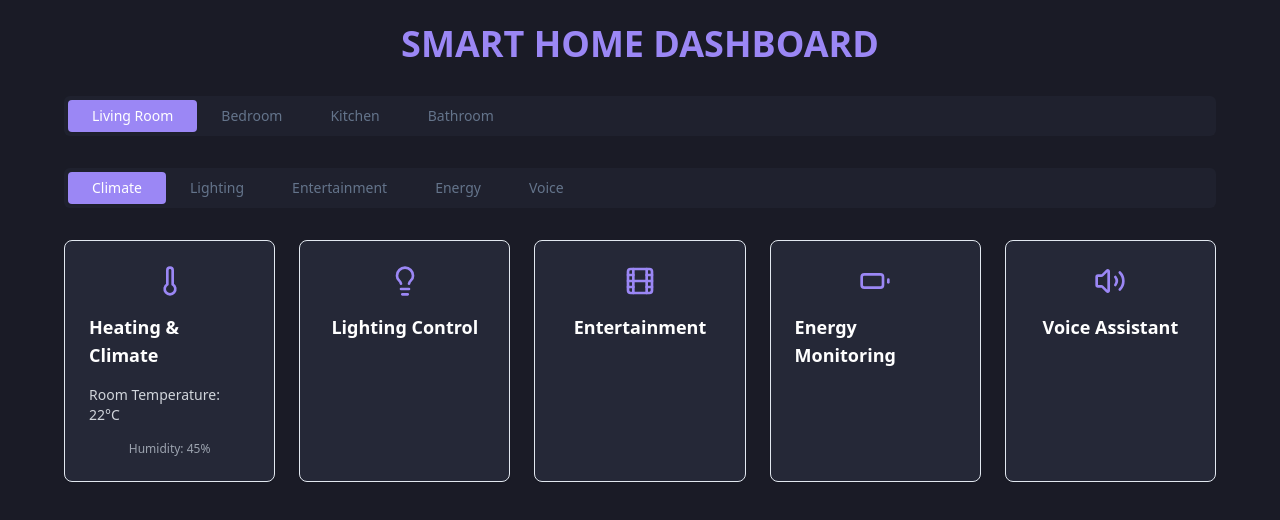
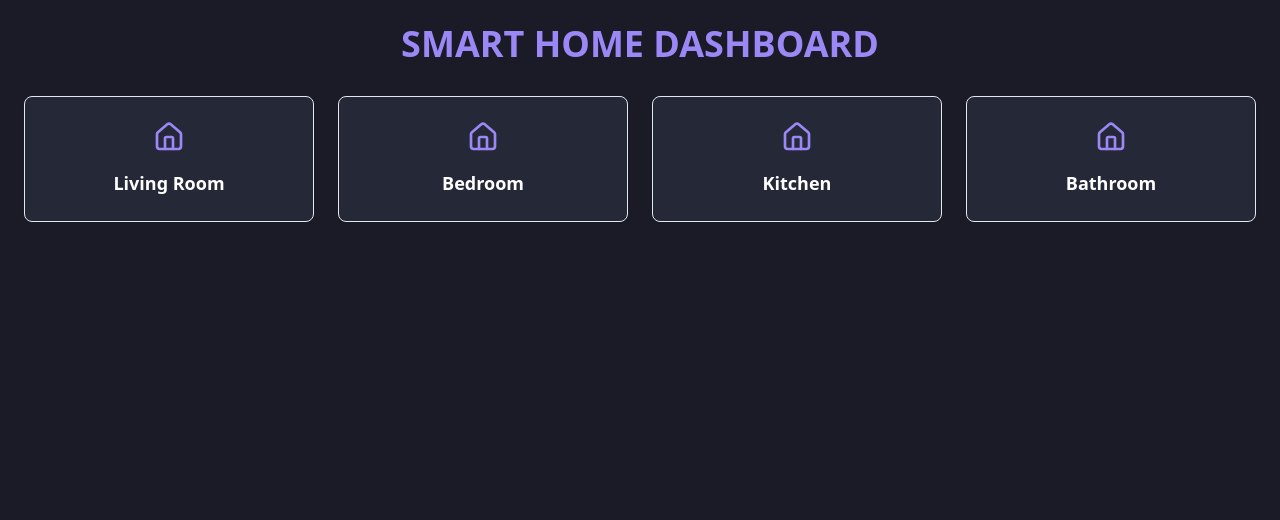
Before and after one commit to asumak2003/cozy-tabbed-haven-20, a React (Vite) app: page / in a window 1280 px wide. Shown: the top 520 px of the page. Built offline with nearby package versions, Linux system fonts and the light colour scheme.

Commit message:
Implement room boxes for dashboard
Replaced the tab navigation for rooms with a box layout. Each room is now represented by a box that leads to the respective boxes for heating, lighting, entertainment, and other features.
[skip gpt_engineer]

```diff
--- a/src/components/RoomCard.tsx
+++ b/src/components/RoomCard.tsx
@@ -6,12 +6,14 @@ import {
   Battery,
   Volume2
 } from "lucide-react";
+import { ReactNode } from "react";
 
 interface RoomCardProps {
   type: "climate" | "lighting" | "entertainment" | "energy" | "voice";
   title: string;
   value?: string;
   subtitle?: string;
+  icon?: ReactNode;
 }
 
 const icons = {
@@ -22,13 +24,13 @@ const icons = {
   voice: Volume2,
 };
 
-export const RoomCard = ({ type, title, value, subtitle }: RoomCardProps) => {
+export const RoomCard = ({ type, title, value, subtitle, icon }: RoomCardProps) => {
   const Icon = icons[type];
 
   return (
     <Card className="p-6 bg-secondary hover:bg-secondary/90 transition-colors cursor-pointer">
       <div className="flex flex-col items-center gap-4">
-        <Icon className="w-8 h-8 text-primary" />
+        {icon ? icon : <Icon className="w-8 h-8 text-primary" />}
         <h3 className="text-lg font-semibold text-white">{title}</h3>
         {value && <p className="text-sm text-gray-300">{value}</p>}
         {subtitle && <p className="text-xs text-gray-400">{subtitle}</p>}
--- a/src/components/SmartHomeDashboard.tsx
+++ b/src/components/SmartHomeDashboard.tsx
@@ -1,12 +1,21 @@
 import { useState } from "react";
-import { Tabs, TabsList, TabsTrigger, TabsContent } from "@/components/ui/tabs";
 import { RoomCard } from "./RoomCard";
+import { Home, ArrowLeft } from "lucide-react";
+import { Button } from "./ui/button";
 
 const rooms = ["Living Room", "Bedroom", "Kitchen", "Bathroom"];
 const features = ["Climate", "Lighting", "Entertainment", "Energy", "Voice"];
 
 export const SmartHomeDashboard = () => {
-  const [selectedRoom, setSelectedRoom] = useState(rooms[0]);
+  const [selectedRoom, setSelectedRoom] = useState<string | null>(null);
+
+  const handleRoomSelect = (room: string) => {
+    setSelectedRoom(room);
+  };
+
+  const handleBack = () => {
+    setSelectedRoom(null);
+  };
 
   return (
     <div className="min-h-screen bg-[#1a1b26] p-6">
@@ -14,37 +23,17 @@ export const SmartHomeDashboard = () => {
         SMART HOME DASHBOARD
       </h1>
 
-      <Tabs defaultValue={rooms[0]} className="w-full max-w-6xl mx-auto">
-        <TabsList className="w-full justify-start mb-6 bg-secondary/50 p-1">
-          {rooms.map((room) => (
-            <TabsTrigger
-              key={room}
-              value={room}
-              className="data-[state=active]:bg-primary data-[state=active]:text-white px-6"
-              onClick={() => setSelectedRoom(room)}
+      {selectedRoom ? (
+        <>
+          <Button
+            variant="ghost"
+            className="mb-6 text-primary hover:text-primary/90"
+            onClick={handleBack}
           >
-              {room}
-            </TabsTrigger>
-          ))}
-        </TabsList>
-
-        {rooms.map((room) => (
-          <TabsContent key={room} value={room}>
-            <Tabs defaultValue="Climate" className="w-full">
-              <TabsList className="w-full justify-start mb-6 bg-secondary/50 p-1">
-                {features.map((feature) => (
-                  <TabsTrigger
-                    key={feature}
-                    value={feature}
-                    className="data-[state=active]:bg-primary data-[state=active]:text-white px-6"
-                  >
-                    {feature}
-                  </TabsTrigger>
-                ))}
-              </TabsList>
-
-              {features.map((feature) => (
-                <TabsContent key={feature} value={feature}>
+            <ArrowLeft className="mr-2 h-4 w-4" />
+            Back to Rooms
+          </Button>
+          <h2 className="text-2xl font-semibold text-white mb-6">{selectedRoom}</h2>
           <div className="grid grid-cols-1 md:grid-cols-2 lg:grid-cols-3 xl:grid-cols-5 gap-6">
             <RoomCard
               type="climate"
@@ -69,12 +58,24 @@ export const SmartHomeDashboard = () => {
               title="Voice Assistant"
             />
           </div>
-                </TabsContent>
+        </>
+      ) : (
+        <div className="grid grid-cols-1 md:grid-cols-2 lg:grid-cols-2 xl:grid-cols-4 gap-6">
+          {rooms.map((room) => (
+            <div
+              key={room}
+              onClick={() => handleRoomSelect(room)}
+              className="cursor-pointer"
+            >
+              <RoomCard
+                type="climate"
+                title={room}
+                icon={<Home className="w-8 h-8 text-primary" />}
+              />
+            </div>
           ))}
-            </Tabs>
-          </TabsContent>
-        ))}
-      </Tabs>
+        </div>
+      )}
     </div>
   );
 };
```
Lines whose indentation alone changed are shown as unchanged.
